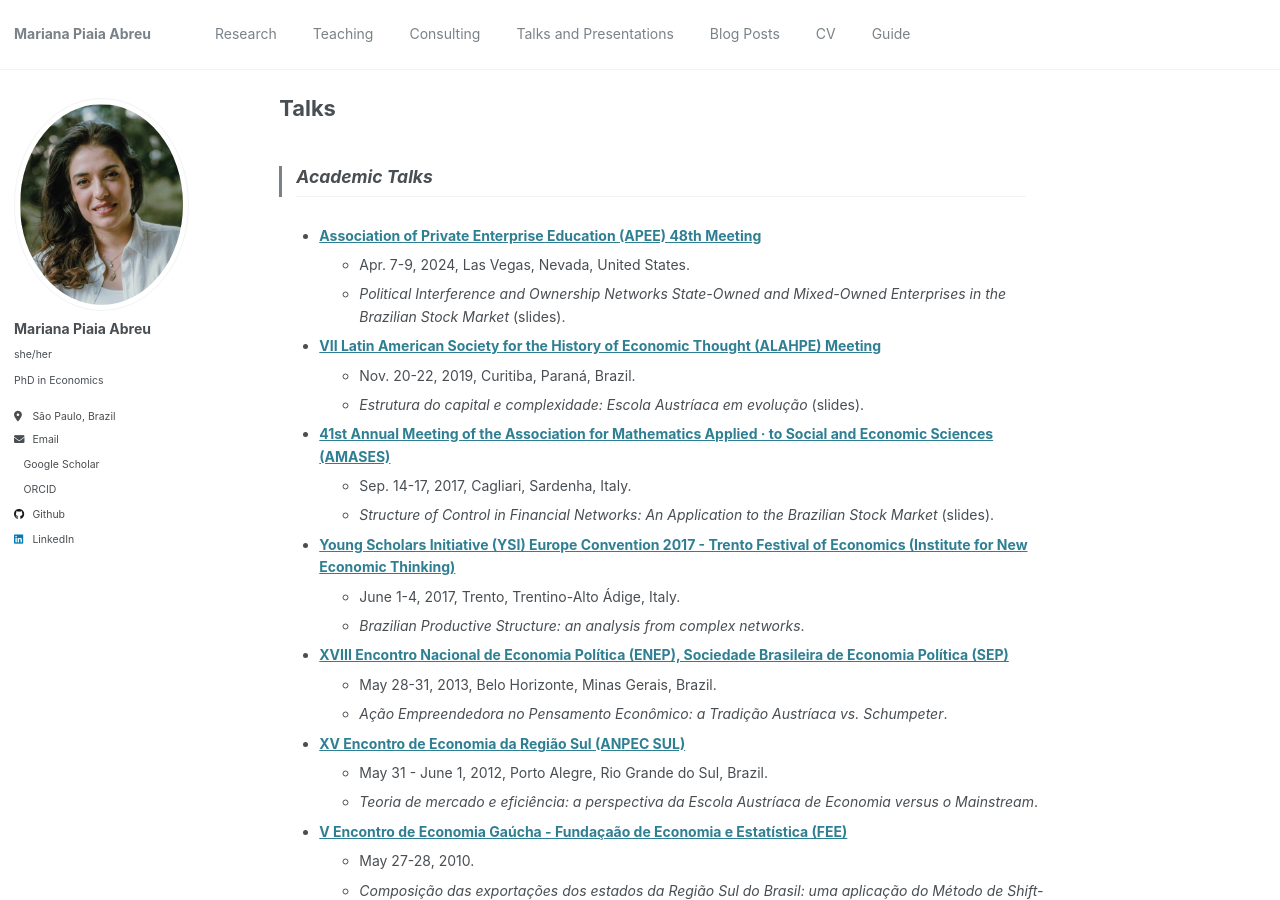
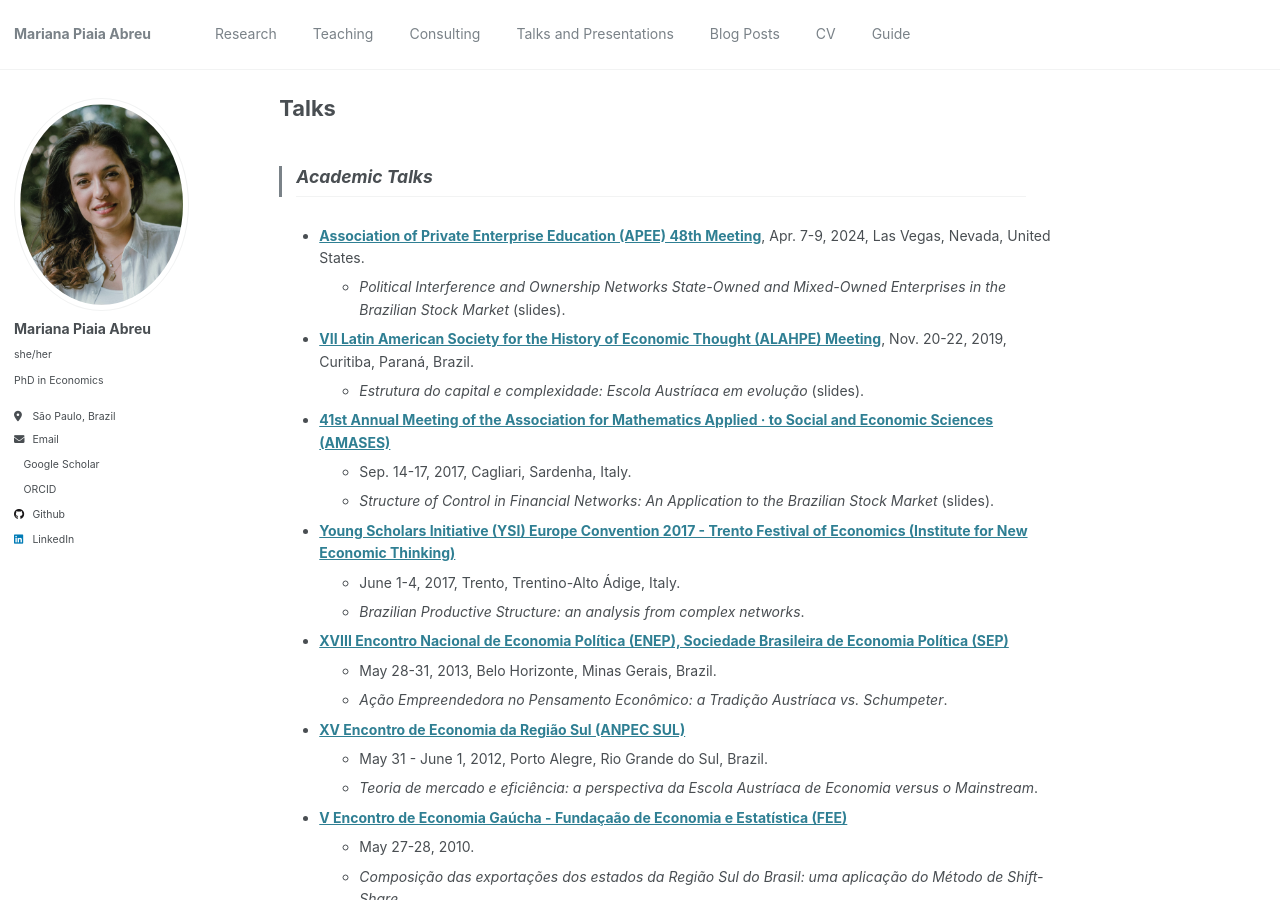
Before and after one commit to piaiaabreu/piaiaabreu.github.io, a Jekyll site: the page built from _pages/talks.md, in a window 1280 px wide and 900 px high. Built offline with Jekyll 4.4.1, drawn with Linux system fonts in a browser that asks for light colours; a style sheet for code colours, icons or effects is not loaded.

```diff
--- a/_pages/talks.md
+++ b/_pages/talks.md
@@ -9,12 +9,10 @@ redirect_from:
 
 > ## Academic Talks
 
-* **[Association of Private Enterprise Education (APEE) 48th Meeting](https://apee.org/past-programs/)**
-  * Apr. 7-9, 2024, Las Vegas, Nevada, United States.
+* **[Association of Private Enterprise Education (APEE) 48th Meeting](https://apee.org/past-programs/)**, Apr. 7-9, 2024, Las Vegas, Nevada, United States.
   * _Political Interference and Ownership Networks State-Owned and Mixed-Owned Enterprises in the Brazilian Stock Market_ (slides).
 
-* **[VII Latin American Society for the History of Economic Thought (ALAHPE) Meeting](https://alahpe.org/wp-content/uploads/2021/01/Programa-ALAHPE-Curitiba.pdf)**
-  * Nov. 20-22, 2019, Curitiba, Paraná, Brazil.
+* **[VII Latin American Society for the History of Economic Thought (ALAHPE) Meeting](https://alahpe.org/wp-content/uploads/2021/01/Programa-ALAHPE-Curitiba.pdf)**, Nov. 20-22, 2019, Curitiba, Paraná, Brazil.
   * _Estrutura do capital e complexidade: Escola Austríaca em evolução_ (slides).
 
 * **[41st Annual Meeting of the Association for Mathematics Applied · to Social and Economic Sciences (AMASES)](https://www.amases.org/41st-annual-meeting-of-the-italian-association-for-mathematics-applied-to-economic-and-social-sciences-amases/)**
```
